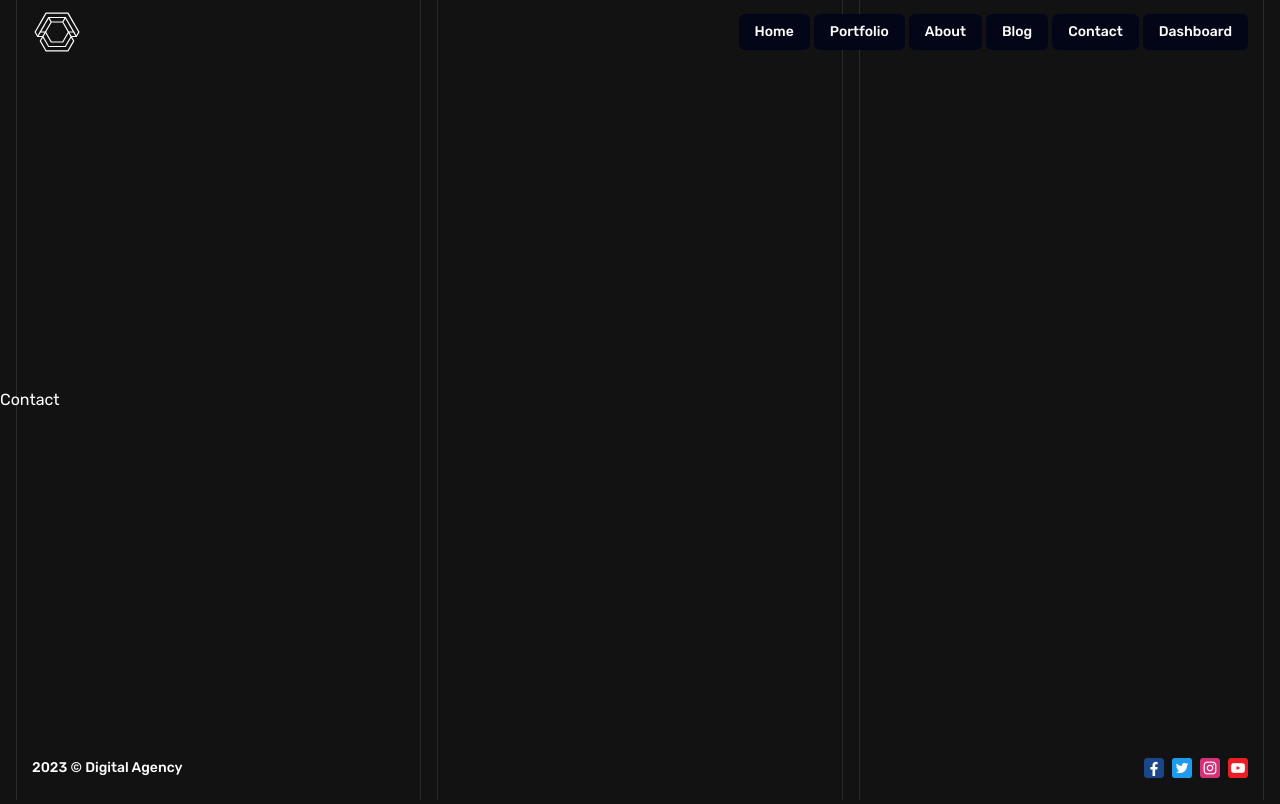
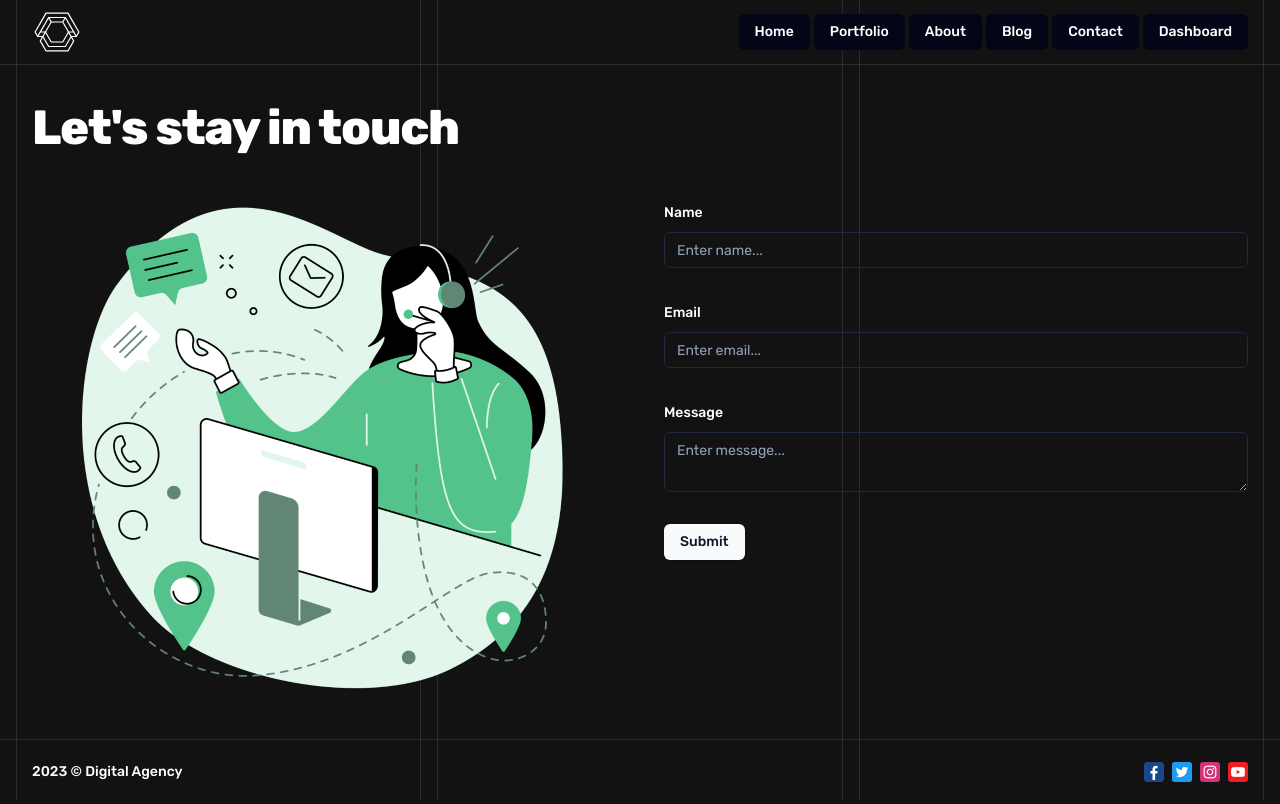
Before and after one commit to rbertzg/digital-agency, a Next.js app: page /contact in a window 1280 px wide. Built offline with nearby package versions, Linux system fonts and the light colour scheme.

Commit message:
feat: add contact page

```diff
--- a/app/about/page.tsx
+++ b/app/about/page.tsx
@@ -13,6 +13,7 @@
             src="/img/about.jpg"
             alt=""
             fill
+            priority
             aria-hidden="true"
             className="-z-10 object-cover grayscale"
           />
--- /dev/null
+++ b/app/contact/_components/contact-form.tsx
@@ -0,0 +1,80 @@
+'use client'
+
+import { Button } from '@/components/ui/button'
+import {
+  Form,
+  FormControl,
+  FormField,
+  FormItem,
+  FormLabel,
+  FormMessage,
+} from '@/components/ui/form'
+import { Input } from '@/components/ui/input'
+import { Textarea } from '@/components/ui/textarea'
+import { zodResolver } from '@hookform/resolvers/zod'
+import { useForm } from 'react-hook-form'
+import * as z from 'zod'
+
+const formSchema = z.object({
+  name: z.string().min(2, 'Name must be at least 2 characters'),
+  email: z.string().email('Invalid email'),
+  message: z.string().min(10, 'Message must be at least 10 characters'),
+})
+
+const ContactForm = () => {
+  const fields = Object.keys(formSchema.shape) as Array<
+    'name' | 'email' | 'message'
+  >
+
+  const form = useForm<z.infer<typeof formSchema>>({
+    resolver: zodResolver(formSchema),
+    defaultValues: {
+      name: '',
+      email: '',
+      message: '',
+    },
+  })
+
+  const onSubmit = (values: z.infer<typeof formSchema>) => {
+    console.log(values)
+  }
+
+  return (
+    <Form {...form}>
+      <form
+        onSubmit={form.handleSubmit(onSubmit)}
+        className="space-y-8"
+      >
+        {fields.map((fieldName) => (
+          <FormField
+            key={fieldName}
+            control={form.control}
+            name={fieldName}
+            render={({ field }) => (
+              <FormItem>
+                <FormLabel className="capitalize">{fieldName}</FormLabel>
+                <FormControl>
+                  {fieldName !== 'message' ? (
+                    <Input
+                      placeholder={`Enter ${fieldName}...`}
+                      {...field}
+                    />
+                  ) : (
+                    <Textarea
+                      placeholder={`Enter ${fieldName}...`}
+                      {...field}
+                    />
+                  )}
+                </FormControl>
+                <FormMessage />
+              </FormItem>
+            )}
+          />
+        ))}
+        <Button type="submit">Submit</Button>
+      </form>
+    </Form>
+  )
+}
+
+export default ContactForm
--- a/app/contact/page.tsx
+++ b/app/contact/page.tsx
@@ -1,5 +1,29 @@
+import ContainerWithHorizontalBorders from '@/components/container-with-horizontal-borders/container-with-horizontal-borders'
+import { H1 } from '@/components/typography/typography'
+import Image from 'next/image'
+import ContactForm from './_components/contact-form'
+
 const Contact = () => {
-  return <div>Contact</div>
+  return (
+    <ContainerWithHorizontalBorders>
+      <div className="container">
+        <H1>Let&apos;s stay in touch</H1>
+        <div className="mt-12 grid grid-cols-2 gap-12">
+          <div className="relative h-[500px]">
+            <Image
+              src="/img/contact.png"
+              alt=""
+              fill
+              sizes="50vw"
+              priority
+              className="object-contain"
+            />
+          </div>
+          <ContactForm />
+        </div>
+      </div>
+    </ContainerWithHorizontalBorders>
+  )
 }
 
 export default Contact
--- /dev/null
+++ b/components/ui/form.tsx
@@ -0,0 +1,176 @@
+import * as React from "react"
+import * as LabelPrimitive from "@radix-ui/react-label"
+import { Slot } from "@radix-ui/react-slot"
+import {
+  Controller,
+  ControllerProps,
+  FieldPath,
+  FieldValues,
+  FormProvider,
+  useFormContext,
+} from "react-hook-form"
+
+import { cn } from "@/lib/utils"
+import { Label } from "@/components/ui/label"
+
+const Form = FormProvider
+
+type FormFieldContextValue<
+  TFieldValues extends FieldValues = FieldValues,
+  TName extends FieldPath<TFieldValues> = FieldPath<TFieldValues>
+> = {
+  name: TName
+}
+
+const FormFieldContext = React.createContext<FormFieldContextValue>(
+  {} as FormFieldContextValue
+)
+
+const FormField = <
+  TFieldValues extends FieldValues = FieldValues,
+  TName extends FieldPath<TFieldValues> = FieldPath<TFieldValues>
+>({
+  ...props
+}: ControllerProps<TFieldValues, TName>) => {
+  return (
+    <FormFieldContext.Provider value={{ name: props.name }}>
+      <Controller {...props} />
+    </FormFieldContext.Provider>
+  )
+}
+
+const useFormField = () => {
+  const fieldContext = React.useContext(FormFieldContext)
+  const itemContext = React.useContext(FormItemContext)
+  const { getFieldState, formState } = useFormContext()
+
+  const fieldState = getFieldState(fieldContext.name, formState)
+
+  if (!fieldContext) {
+    throw new Error("useFormField should be used within <FormField>")
+  }
+
+  const { id } = itemContext
+
+  return {
+    id,
+    name: fieldContext.name,
+    formItemId: `${id}-form-item`,
+    formDescriptionId: `${id}-form-item-description`,
+    formMessageId: `${id}-form-item-message`,
+    ...fieldState,
+  }
+}
+
+type FormItemContextValue = {
+  id: string
+}
+
+const FormItemContext = React.createContext<FormItemContextValue>(
+  {} as FormItemContextValue
+)
+
+const FormItem = React.forwardRef<
+  HTMLDivElement,
+  React.HTMLAttributes<HTMLDivElement>
+>(({ className, ...props }, ref) => {
+  const id = React.useId()
+
+  return (
+    <FormItemContext.Provider value={{ id }}>
+      <div ref={ref} className={cn("space-y-2", className)} {...props} />
+    </FormItemContext.Provider>
+  )
+})
+FormItem.displayName = "FormItem"
+
+const FormLabel = React.forwardRef<
+  React.ElementRef<typeof LabelPrimitive.Root>,
+  React.ComponentPropsWithoutRef<typeof LabelPrimitive.Root>
+>(({ className, ...props }, ref) => {
+  const { error, formItemId } = useFormField()
+
+  return (
+    <Label
+      ref={ref}
+      className={cn(error && "text-red-500 dark:text-red-900", className)}
+      htmlFor={formItemId}
+      {...props}
+    />
+  )
+})
+FormLabel.displayName = "FormLabel"
+
+const FormControl = React.forwardRef<
+  React.ElementRef<typeof Slot>,
+  React.ComponentPropsWithoutRef<typeof Slot>
+>(({ ...props }, ref) => {
+  const { error, formItemId, formDescriptionId, formMessageId } = useFormField()
+
+  return (
+    <Slot
+      ref={ref}
+      id={formItemId}
+      aria-describedby={
+        !error
+          ? `${formDescriptionId}`
+          : `${formDescriptionId} ${formMessageId}`
+      }
+      aria-invalid={!!error}
+      {...props}
+    />
+  )
+})
+FormControl.displayName = "FormControl"
+
+const FormDescription = React.forwardRef<
+  HTMLParagraphElement,
+  React.HTMLAttributes<HTMLParagraphElement>
+>(({ className, ...props }, ref) => {
+  const { formDescriptionId } = useFormField()
+
+  return (
+    <p
+      ref={ref}
+      id={formDescriptionId}
+      className={cn("text-[0.8rem] text-slate-500 dark:text-slate-400", className)}
+      {...props}
+    />
+  )
+})
+FormDescription.displayName = "FormDescription"
+
+const FormMessage = React.forwardRef<
+  HTMLParagraphElement,
+  React.HTMLAttributes<HTMLParagraphElement>
+>(({ className, children, ...props }, ref) => {
+  const { error, formMessageId } = useFormField()
+  const body = error ? String(error?.message) : children
+
+  if (!body) {
+    return null
+  }
+
+  return (
+    <p
+      ref={ref}
+      id={formMessageId}
+      className={cn("text-[0.8rem] font-medium text-red-500 dark:text-red-900", className)}
+      {...props}
+    >
+      {body}
+    </p>
+  )
+})
+FormMessage.displayName = "FormMessage"
+
+export {
+  useFormField,
+  Form,
+  FormItem,
+  FormLabel,
+  FormControl,
+  FormDescription,
+  FormMessage,
+  FormField,
+}
--- /dev/null
+++ b/components/ui/input.tsx
@@ -0,0 +1,25 @@
+import * as React from "react"
+
+import { cn } from "@/lib/utils"
+
+export interface InputProps
+  extends React.InputHTMLAttributes<HTMLInputElement> {}
+
+const Input = React.forwardRef<HTMLInputElement, InputProps>(
+  ({ className, type, ...props }, ref) => {
+    return (
+      <input
+        type={type}
+        className={cn(
+          "flex h-9 w-full rounded-md border border-slate-200 border-slate-200 bg-transparent px-3 py-1 text-sm shadow-sm transition-colors file:border-0 file:bg-transparent file:text-sm file:font-medium placeholder:text-slate-500 focus-visible:outline-none focus-visible:ring-1 focus-visible:ring-slate-950 disabled:cursor-not-allowed disabled:opacity-50 dark:border-slate-800 dark:border-slate-800 dark:placeholder:text-slate-400 dark:focus-visible:ring-slate-300",
+          className
+        )}
+        ref={ref}
+        {...props}
+      />
+    )
+  }
+)
+Input.displayName = "Input"
+
+export { Input }
--- /dev/null
+++ b/components/ui/label.tsx
@@ -0,0 +1,26 @@
+"use client"
+
+import * as React from "react"
+import * as LabelPrimitive from "@radix-ui/react-label"
+import { cva, type VariantProps } from "class-variance-authority"
+
+import { cn } from "@/lib/utils"
+
+const labelVariants = cva(
+  "text-sm font-medium leading-none peer-disabled:cursor-not-allowed peer-disabled:opacity-70"
+)
+
+const Label = React.forwardRef<
+  React.ElementRef<typeof LabelPrimitive.Root>,
+  React.ComponentPropsWithoutRef<typeof LabelPrimitive.Root> &
+    VariantProps<typeof labelVariants>
+>(({ className, ...props }, ref) => (
+  <LabelPrimitive.Root
+    ref={ref}
+    className={cn(labelVariants(), className)}
+    {...props}
+  />
+))
+Label.displayName = LabelPrimitive.Root.displayName
+
+export { Label }
--- /dev/null
+++ b/components/ui/textarea.tsx
@@ -0,0 +1,24 @@
+import * as React from "react"
+
+import { cn } from "@/lib/utils"
+
+export interface TextareaProps
+  extends React.TextareaHTMLAttributes<HTMLTextAreaElement> {}
+
+const Textarea = React.forwardRef<HTMLTextAreaElement, TextareaProps>(
+  ({ className, ...props }, ref) => {
+    return (
+      <textarea
+        className={cn(
+          "flex min-h-[60px] w-full rounded-md border border-slate-200 border-slate-200 bg-transparent px-3 py-2 text-sm shadow-sm placeholder:text-slate-500 focus-visible:outline-none focus-visible:ring-1 focus-visible:ring-slate-950 disabled:cursor-not-allowed disabled:opacity-50 dark:border-slate-800 dark:border-slate-800 dark:placeholder:text-slate-400 dark:focus-visible:ring-slate-300",
+          className
+        )}
+        ref={ref}
+        {...props}
+      />
+    )
+  }
+)
+Textarea.displayName = "Textarea"
+
+export { Textarea }
--- a/package.json
+++ b/package.json
@@ -9,7 +9,9 @@
     "lint": "next lint"
   },
   "dependencies": {
+    "@hookform/resolvers": "^3.2.0",
     "@radix-ui/react-icons": "^1.3.0",
+    "@radix-ui/react-label": "^2.0.2",
     "@radix-ui/react-navigation-menu": "^1.1.3",
     "@radix-ui/react-slot": "^1.0.2",
     "@types/node": "20.4.5",
@@ -28,9 +30,11 @@
     "prettier-plugin-tailwindcss": "^0.4.1",
     "react": "18.2.0",
     "react-dom": "18.2.0",
+    "react-hook-form": "^7.45.4",
     "tailwind-merge": "^1.14.0",
     "tailwindcss": "3.3.3",
     "tailwindcss-animate": "^1.0.6",
-    "typescript": "5.1.6"
+    "typescript": "5.1.6",
+    "zod": "^3.21.4"
   }
 }
```
Also changed, not shown: public/img/contact.png (added), 1 other file (tests, documents, lock files or other folders).
